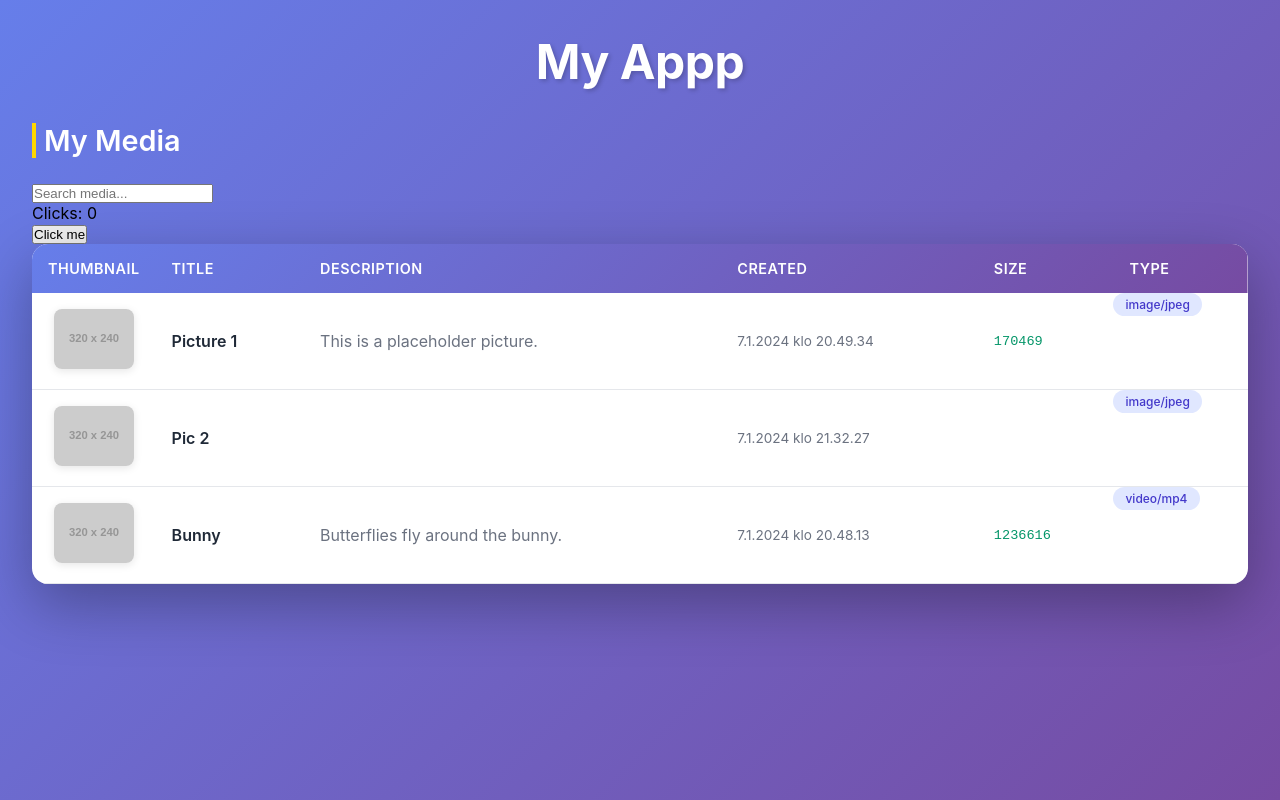
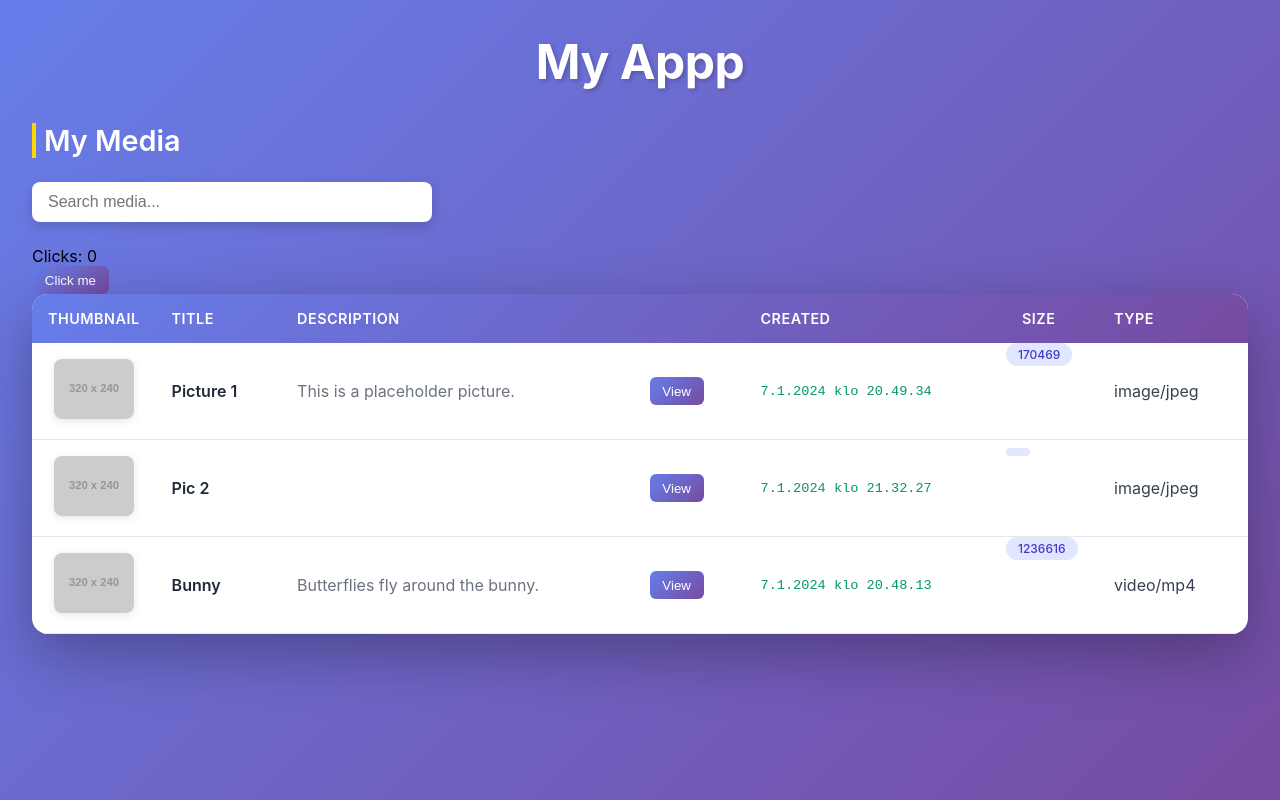
Before and after one commit to Andrei1033/Web-sovelluskehitys-react, a React (Vite) app: page / in a window 1280 px wide. Built offline with nearby package versions, Linux system fonts and the light colour scheme.

Commit message:
state management and single view implemented

```diff
--- a/src/components/MediaRow.jsx
+++ b/src/components/MediaRow.jsx
@@ -1,7 +1,7 @@
 import PropTypes from "prop-types";
 
 const MediaRow = (props) => {
-    const {item} = props;
+    const { item, setSelectedItem } = props;
 
     return(
         <tr>
@@ -11,6 +11,9 @@ const MediaRow = (props) => {
             <td>{item.title}</td>
             <td>{item.description}</td>
             <td>
+                <button onClick={() => setSelectedItem(item)}>View</button>
+            </td>
+            <td>
                 {new Date(item.created_at).toLocaleString('fi-FI')}
             </td>
             <td>{item.filesize}</td>
@@ -19,8 +22,9 @@ const MediaRow = (props) => {
     )
 }
 
-MediaRow.PropTypes = {
+MediaRow.propTypes = {
     item: PropTypes.object.isRequired,
+    setSelectedItem: PropTypes.func.isRequired,
 }
 
 export default MediaRow;
--- /dev/null
+++ b/src/components/SingleView.jsx
@@ -0,0 +1,23 @@
+const SingleView = ({item, setSelectedItem}) =>{
+    if (!item) return null;
+
+    return(
+        <dialog open>
+            <h2>{item.title}</h2>
+
+            <p>{item.description}</p>
+
+            {item.media_type.startsWith("image") ? (
+                <img src={item.filename} width={500}/>
+            ) : (
+                <video src={item.filename} type={item.media_type}></video>
+            )}
+
+            <br />
+
+            <button onClick={() => setSelectedItem(null)}>Close</button>
+        </dialog>
+    );
+};
+
+export default SingleView
--- a/src/components/home.jsx
+++ b/src/components/home.jsx
@@ -1,5 +1,6 @@
 import MediaRow from "./MediaRow";
 import { useState } from "react";
+import SingleView from "./SingleView";
 
 const Home = () => {
     const mediaArray = [
@@ -42,6 +43,7 @@ const Home = () => {
     const filteredMedia = mediaArray.filter((item) =>
         item.title.toLowerCase().includes(search.toLowerCase())
     );
+    const[selectedItem, setSelectedItem] = useState(null);
 
     return (
         <>
@@ -61,6 +63,7 @@ const Home = () => {
                     <th>Thumbnail</th>
                     <th>Title</th>
                     <th>Description</th>
+                    <th></th>
                     <th>Created</th>
                     <th>Size</th>
                     <th>Type</th>
@@ -69,10 +72,15 @@ const Home = () => {
 
                 <tbody>
                 {filteredMedia.map((item) => (
-                    <MediaRow key={item.media_id} item={item}/>
+                    <MediaRow key={item.media_id} item={item} setSelectedItem={setSelectedItem}/>
                 ))}
                 </tbody>
             </table>
+
+            <SingleView
+                item={selectedItem}
+                setSelectedItem={setSelectedItem}
+            />
         </>
     );
 };
--- a/src/index.css
+++ b/src/index.css
@@ -146,6 +146,78 @@ td:nth-child(6) {
   text-transform: lowercase;
 }
 
+/* Search input */
+
+input[type="text"] {
+  width: 100%;
+  max-width: 400px;
+  padding: 0.7rem 1rem;
+  margin-bottom: 1.5rem;
+  border-radius: 8px;
+  border: none;
+  outline: none;
+  font-size: 1rem;
+  box-shadow: 0 4px 12px rgba(0,0,0,0.15);
+  transition: all 0.25s ease;
+}
+
+input[type="text"]:focus {
+  transform: scale(1.02);
+  box-shadow: 0 6px 18px rgba(0,0,0,0.25);
+}
+
+/* Buttons */
+
+button {
+  background: linear-gradient(135deg, #667eea, #764ba2);
+  color: white;
+  border: none;
+  border-radius: 6px;
+  padding: 0.4rem 0.8rem;
+  font-weight: 500;
+  cursor: pointer;
+  transition: all 0.25s ease;
+}
+
+button:hover {
+  transform: translateY(-1px);
+  box-shadow: 0 4px 10px rgba(0,0,0,0.25);
+}
+
+button:active {
+  transform: scale(0.96);
+}
+
+/* Single media preview */
+
+dialog img,
+dialog video {
+  width: 100%;
+  max-height: 500px;
+  object-fit: contain;
+  margin-top: 1rem;
+  border-radius: 10px;
+}
+
+dialog button {
+  margin-top: 1.5rem;
+}
+
+@keyframes modalPop {
+  from {
+    opacity: 0;
+    transform: scale(0.85);
+  }
+  to {
+    opacity: 1;
+    transform: scale(1);
+  }
+}
+
+dialog[open] {
+  animation: modalPop 0.25s ease;
+}
+
 /* Responsive design */
 @media (max-width: 768px) {
   body {
```
